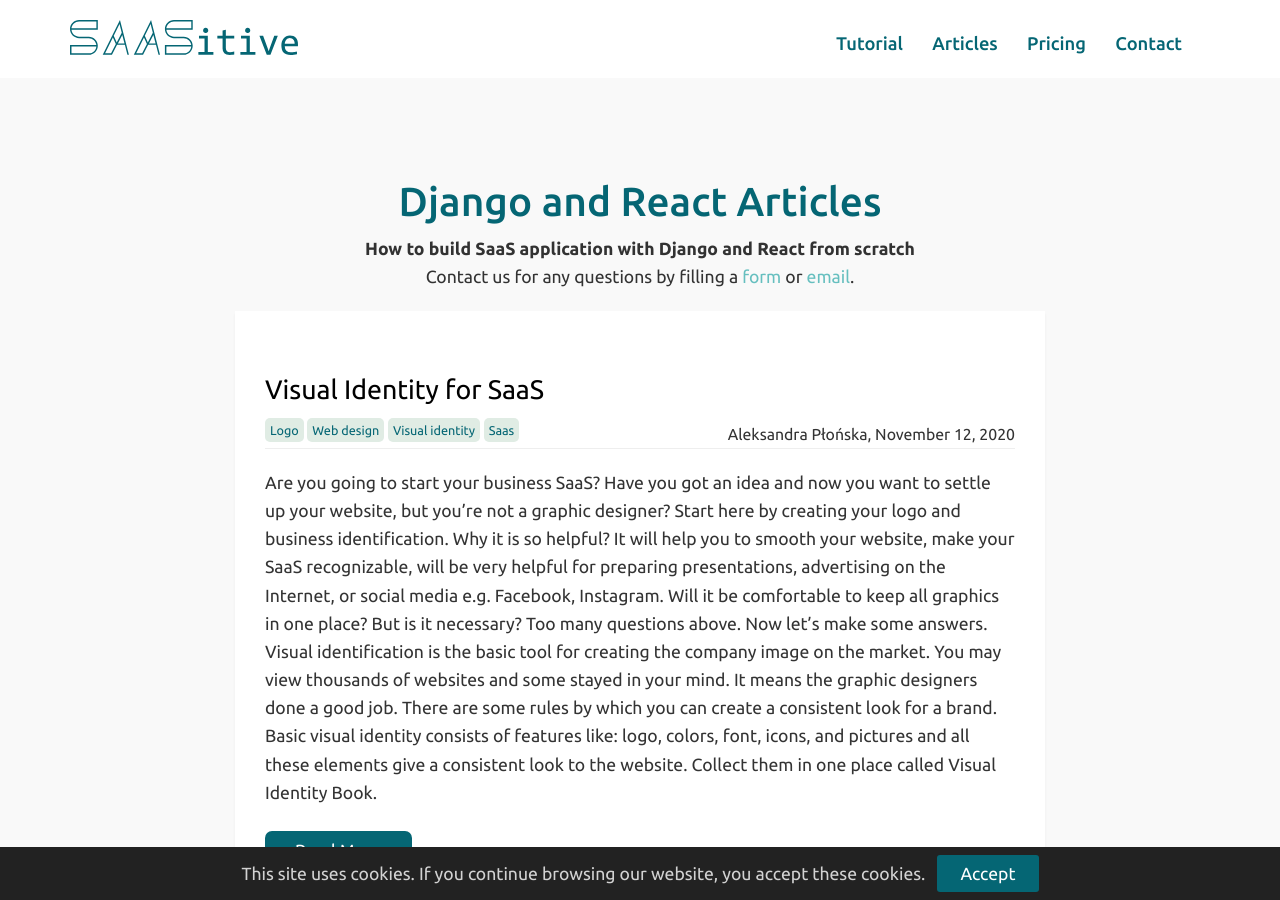
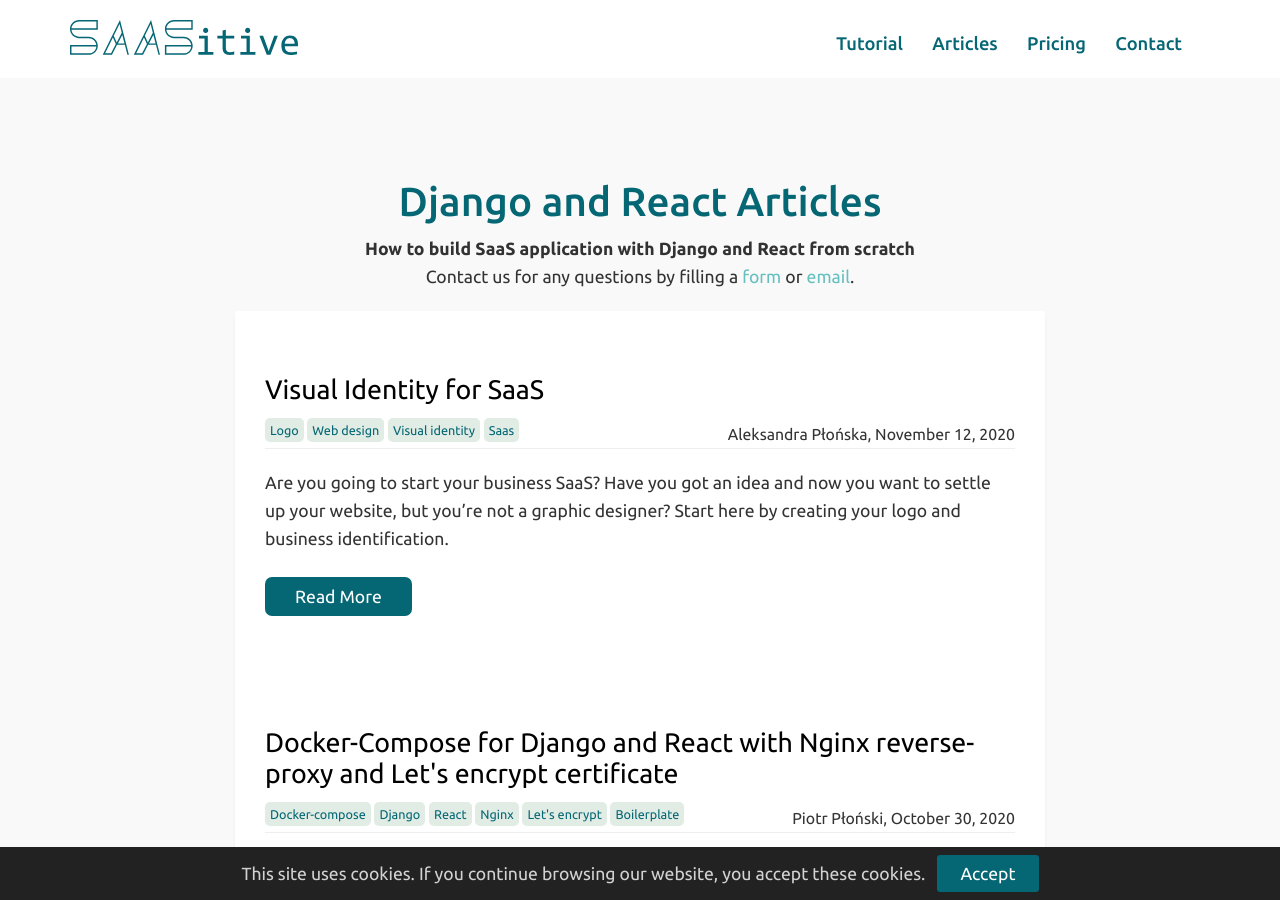
Before and after one commit to 100000000x/website, a Jekyll site: the page built from tutorial/index.html, in a window 1280 px wide and 900 px high. Built offline with Jekyll 4.4.1, drawn with Linux system fonts in a browser that asks for light colours; the list of posts is cut into pages by our own code; some of the changed lines change nothing that is shown.

Commit message:
Update 2020-11-12-visual-identity-for-saas.md

```diff
--- a/_posts/2020-11-12-visual-identity-for-saas.md
+++ b/_posts/2020-11-12-visual-identity-for-saas.md
@@ -11,5 +11,9 @@
 ---
 
 Are you going to start your business SaaS? Have you got an idea and now you want to settle up your website, but you're not a graphic designer? Start here by creating your logo and business identification.
+
 Why it is so helpful? It will help you to smooth your website, make your SaaS recognizable, will be very helpful for preparing presentations, advertising on the Internet, or social media e.g. Facebook, Instagram. Will it be comfortable to keep all graphics in one place? But is it necessary?
+
 Too many questions above. Now let’s make some answers. Visual identification is the basic tool for creating the company image on the market. You may view thousands of websites and some stayed in your mind. It means the graphic designers done a good job. There are some rules by which you can create a consistent look for a brand. Basic visual identity consists of features like: logo, colors, font, icons, and pictures and all these elements give a consistent look to the website. Collect them in one place called Visual Identity Book.
+
+![Elements of Visual Identity](elements_of_visual_identity.png)
```
